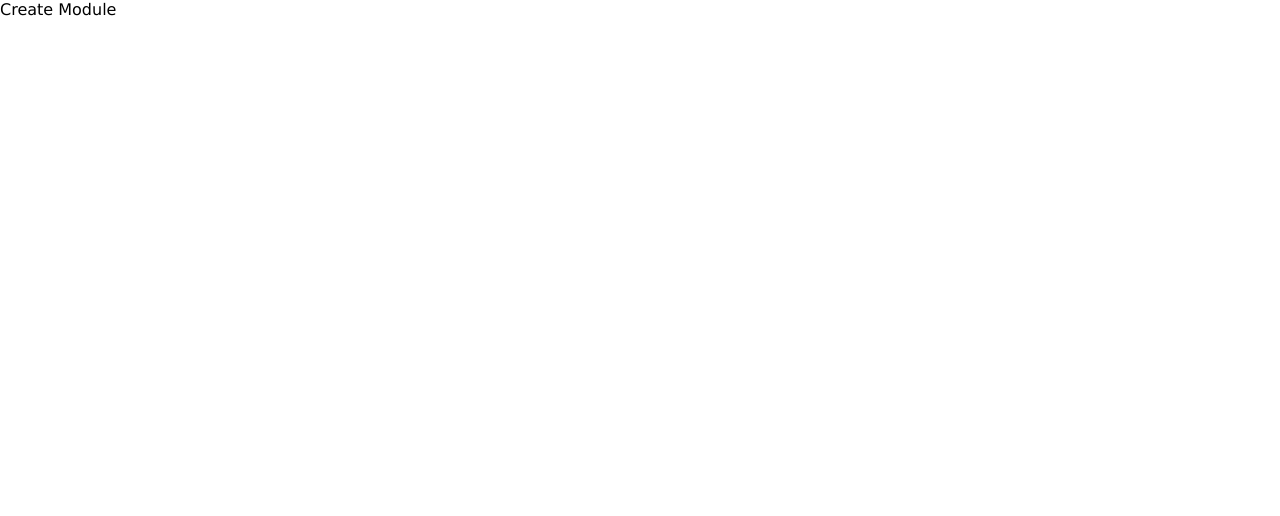
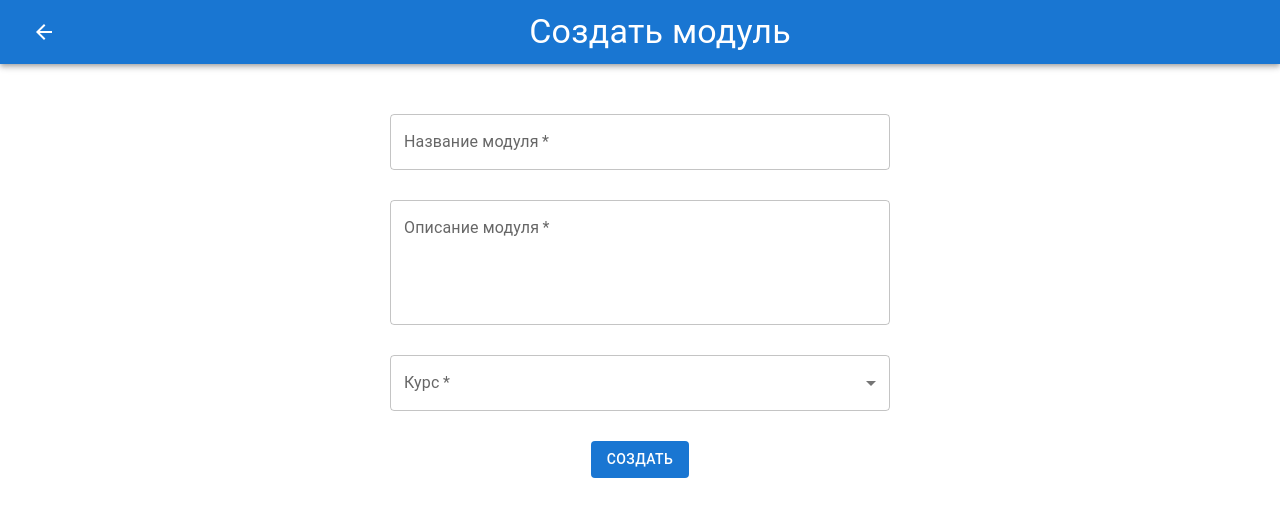
Before and after one commit to Artenaum/StudyApp, a React (Vite) app: page /createModule in a window 1280 px wide. Shown: the top 516 px of the page. Built offline with nearby package versions, Linux system fonts and the light colour scheme.

Commit message:
Module Creation Page

```diff
--- a/public/db.json
+++ b/public/db.json
@@ -60,6 +60,24 @@
       "courseId": 3,
       "title": "Психофизиология телепатии",
       "description": "Физиологические аспекты и особенности работы мозга."
+    },
+    {
+      "id": "c297",
+      "title": "Модуль 1",
+      "description": "Это модуль 1",
+      "courseId": "8a39"
+    },
+    {
+      "id": "82cc",
+      "title": "Модуль 2",
+      "description": "Это модуль 2",
+      "courseId": "8a39"
+    },
+    {
+      "id": "9eb8",
+      "title": "Модуль 3",
+      "description": "Это модуль 3",
+      "courseId": "1e22"
     }
   ]
 }
--- a/src/app/modulesSlice.ts
+++ b/src/app/modulesSlice.ts
@@ -1,5 +1,4 @@
 import { createAsyncThunk, createSlice } from "@reduxjs/toolkit"
-import type { PayloadAction } from "@reduxjs/toolkit"
 import type { Module } from "../types/types"
 
 interface ModulesData {
@@ -19,6 +18,30 @@ export const fetchModules = createAsyncThunk(
 			}
 
 			const data = response.json()
+			return data
+		} catch (error: any) {
+			return rejectWithValue(error.message)
+		}
+	}
+)
+
+export const createModule = createAsyncThunk(
+	'modules/createModule',
+	async function(module: Module, {rejectWithValue}) {
+		try {
+			const response = await fetch('http://localhost:3000/modules', {
+				method: 'POST',
+				headers: {
+					'Content-Type': 'application/json',
+				},
+				body: JSON.stringify(module)
+			})
+
+			if (!response.ok) {
+				throw new Error('Cannot create module. Server error.')
+			}
+
+			const data = await response.json()
 			return data
 		} catch (error: any) {
 			return rejectWithValue(error.message)
--- a/src/pages/CreateCourseForm.tsx
+++ b/src/pages/CreateCourseForm.tsx
@@ -104,6 +104,7 @@ const CreateCourseForm = () => {
 						/>
 					)}
 				/>
+
 				<Button
 					variant="contained"
 					disableElevation
--- a/src/pages/CreateModuleForm.tsx
+++ b/src/pages/CreateModuleForm.tsx
@@ -1,8 +1,152 @@
+import { useNavigate } from "react-router"
+import { useAppDispatch, useAppSelector } from "../app/store"
+import { Controller, useForm, type SubmitHandler } from "react-hook-form"
+import type { Module } from "../types/types"
+import { AppBar, Box, Button, IconButton, MenuItem, TextField, Toolbar, Typography } from "@mui/material"
+import { ArrowBack } from "@mui/icons-material"
+import { createModule } from "../app/modulesSlice"
+
+interface ModuleFormInput {
+	title: string
+	description: string
+	courseId: string
+}
+
 const CreateModuleForm = () => {
+	const navigate = useNavigate()
+	const dispatch = useAppDispatch()
+
+	const {courses} = useAppSelector(state => state.course)
+
+	const {control, handleSubmit, formState: {errors}} = useForm({
+		defaultValues: {
+			title: '',
+			description: '',
+			courseId: '',
+		}
+	})
+
+	const onSubmit: SubmitHandler<ModuleFormInput> = async (data) => {
+		const module: Module = {
+			title: data.title,
+			description: data.description,
+			courseId: data.courseId,
+		}
+
+		const resp = await dispatch(createModule(module))
+
+		if (resp) navigate('/')
+	}
+
 	return (
-		<div>
-			Create Module
-		</div>
+		<>
+			<AppBar position="static">
+				<Toolbar sx={{alignItems: 'center', justifyContent: 'center'}}>
+					<IconButton
+						aria-label="delete"
+						sx={{color: 'white', marginRight: 'auto'}}
+						onClick={() => navigate('/')}
+					>
+						<ArrowBack/>
+					</IconButton>
+					<Typography variant="h4">Создать модуль</Typography>
+					<Box sx={{marginLeft: 'auto'}}/>
+				</Toolbar>
+			</AppBar>
+
+			<Box
+				sx={{
+					marginTop: '50px',
+					display: 'flex',
+					flexDirection: 'column',
+					alignItems: 'center',
+					gap: '30px'
+			}}>
+				<Controller
+					name="title"
+					control={control}
+					rules={{
+						required: 'Введите название'
+					}}
+					render={({
+						field: {onChange, value},
+					}) => (
+						<TextField
+							helperText={errors.title ? errors.title.message : null}
+							error={!!errors.title}
+							onChange={onChange}
+							value={value}
+							required
+							id="module-title"
+							label="Название модуля"
+							sx={{width: '500px'}}
+						/>
+					)}
+				/>
+
+				<Controller
+					name="description"
+					control={control}
+					rules={{
+						required: 'Введите описание'
+					}}
+					render={({
+						field: {onChange, value},
+					}) => (
+						<TextField
+							helperText={errors.description ? errors.description.message : null}
+							error={!!errors.description}
+							onChange={onChange}
+							value={value}
+							required
+							id="module-desc"
+							label="Описание модуля"
+							multiline
+							rows={4}
+							sx={{width: '500px'}}
+						/>
+					)}
+				/>
+
+				<Controller
+					name="courseId"
+					control={control}
+					rules={{
+						required: 'Выберите курс'
+					}}
+					render={({
+						field: {onChange, value},
+					}) => (
+						<TextField
+							select
+							helperText={errors.courseId ? errors.courseId.message : null}
+							error={!!errors.courseId}
+							onChange={onChange}
+							value={value}
+							required
+							id="module-course"
+							label="Курс"
+							sx={{width: '500px'}}
+						>
+							{courses && courses.map((item) => (
+								<MenuItem key={item.id} value={item.id}>
+									{item.title}
+								</MenuItem>
+							))
+							}
+						</TextField>
+					)}
+				/>
+
+				<Button
+					variant="contained"
+					disableElevation
+					onClick={handleSubmit(onSubmit)}
+				>
+					Создать
+				</Button>
+			</Box>
+		</>
 	)
 }
 
```
